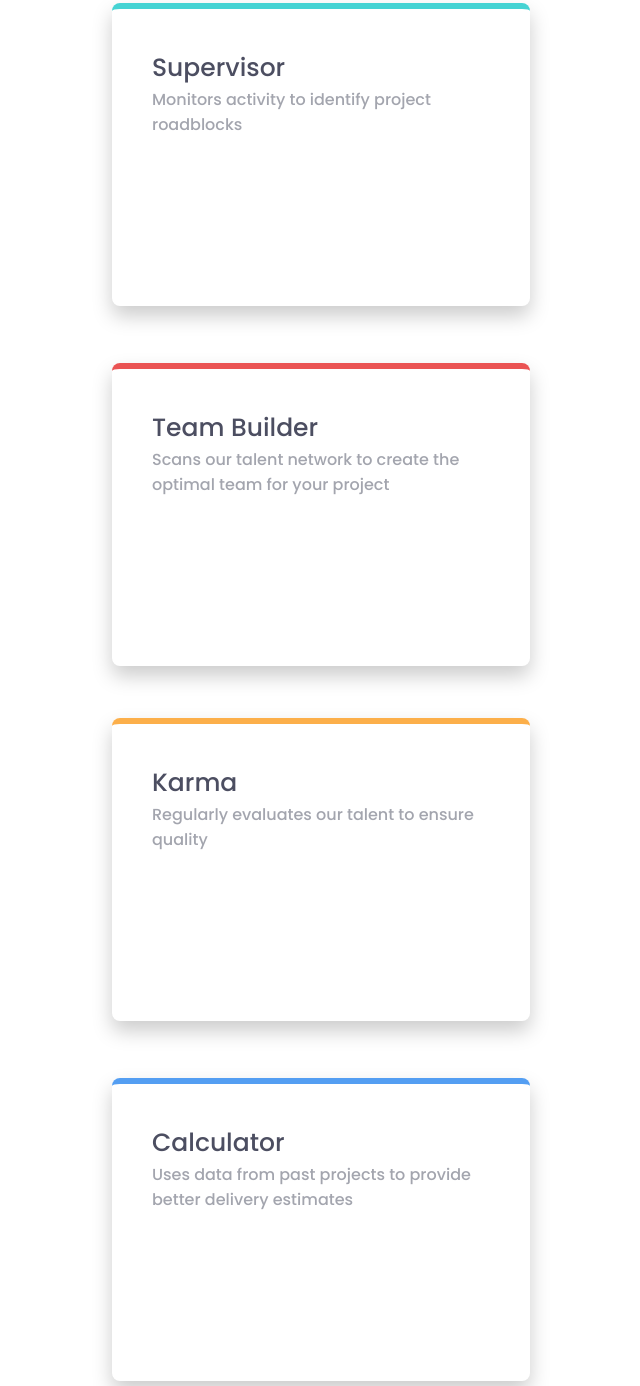
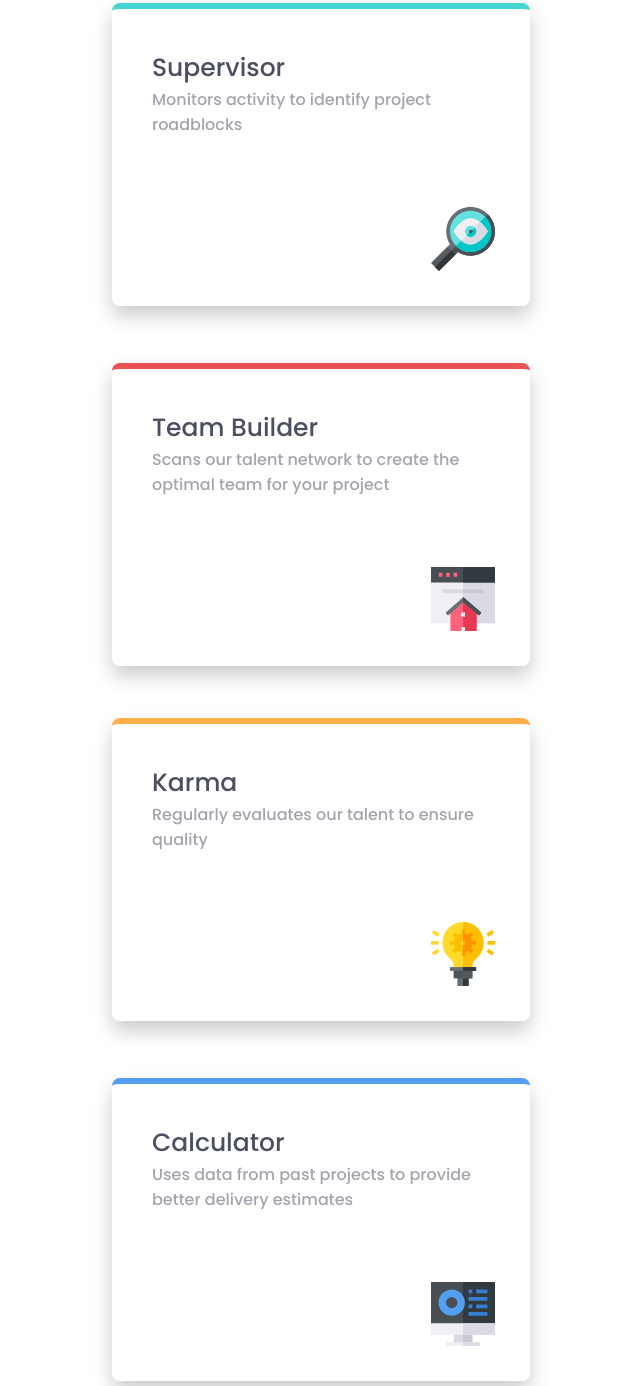
Before and after one commit to Sumit-Singh-8/Frontend-Mentor-Four-card-feature-section, a plain HTML site: page index.html in a window 1280 px wide. Shown: the part 214-1600 px from the top of the page, without its empty margins (319-959 px from the left). Drawn offline with Linux system fonts and the light colour scheme; the site is published under a folder, as on GitHub Pages, so addresses that start at the root find nothing.

Commit message:
my first change

```diff
--- a/index.html
+++ b/index.html
@@ -22,24 +22,24 @@
       <div class="container-1 box">
         <span class="heading"> Supervisor </span>
         Monitors activity to identify project roadblocks
-        <img src="/images/icon-supervisor.svg" alt="" />
+        <img src="images/icon-supervisor.svg" alt="" />
       </div>
       <div class="middle">
         <div class="container-2 box">
           <span class="heading"> Team Builder</span>
           Scans our talent network to create the optimal team for your project
-          <img src="/images/icon-team-builder.svg" alt="" srcset="" />
+          <img src="images/icon-team-builder.svg" alt="" srcset="" />
         </div>
         <div class="container-3 box">
           <span class="heading"> Karma </span>
           Regularly evaluates our talent to ensure quality
-          <img src="/images/icon-karma.svg" alt="" />
+          <img src="images/icon-karma.svg" alt="" />
         </div>
       </div>
       <div class="container-4 box">
         <span class="heading"> Calculator </span>
         Uses data from past projects to provide better delivery estimates
-        <img src="/images/icon-calculator.svg" alt="" />
+        <img src="images/icon-calculator.svg" alt="" />
       </div>
     </div>
 
```
